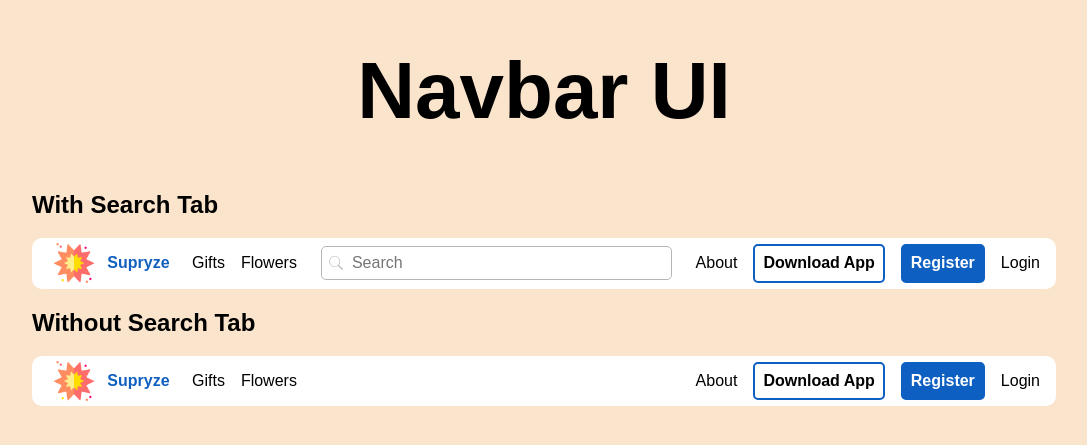
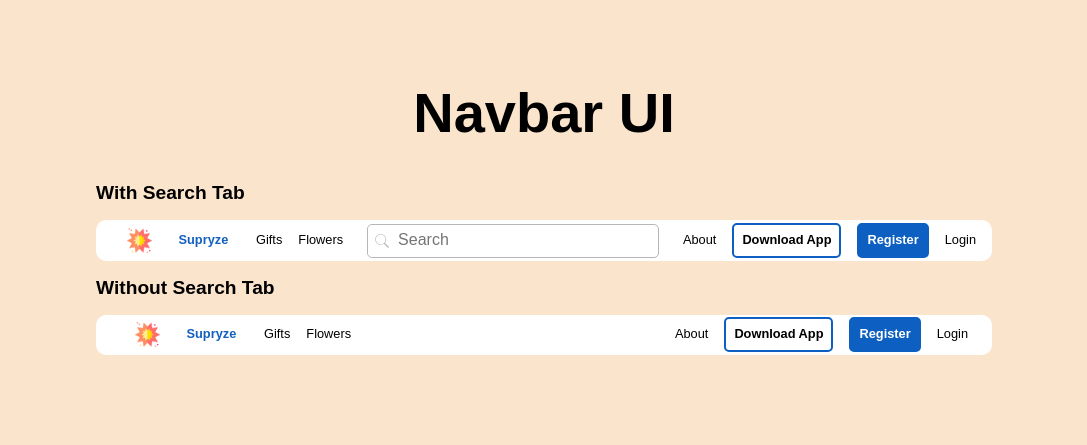
Before and after one commit to ErikSalva/navbar-UI-Figma-Auto-Layout, a plain HTML site: page index.html in a window 1280 px wide. Shown: the part 201-646 px from the top of the page, without its empty margins (96-1183 px from the left). Drawn offline with Linux system fonts and the light colour scheme.

Commit message:
Agregue responsive para los anchos de 480, 768, 1024, 1280, 1440 y 1920

```diff
--- /dev/null
+++ b/css/responsive.css
@@ -0,0 +1,75 @@
+/* faltaron resposive de 320*/
+
+
+@media (min-width: 479px) and (max-width: 767px) {
+    :root{
+        --font-size-h1:3.5rem;
+        --font-size-h2:1.2rem;
+        --font-size-navbar: 0.6rem;
+        --width-logo: 25px;
+
+
+    }
+    .nav-content-first{
+        flex-wrap: wrap;
+        padding: 0.5rem 0.5rem;
+    }
+
+    .nav-content-second{
+        flex-wrap: wrap;
+        padding: 0.5rem 0.5rem;
+    }
+    .input-group{
+        width: 100%;
+         height: 1.5rem;
+    }
+}
+
+
+@media (min-width: 767px) and (max-width: 1023px){
+    :root{
+        --font-size-h1:3.5rem;
+        --font-size-h2:1.2rem;
+        --font-size-navbar: 0.8rem;
+        --width-logo: 25px;
+
+
+    }
+    .nav-content-first{
+        flex-wrap: wrap;
+        padding: 0.5rem 0.5rem;
+    }
+
+    .nav-content-second{
+        flex-wrap: wrap;
+        padding: 0.5rem 0.5rem;
+    }
+}
+
+@media (min-width: 1023px) and (max-width: 1279px){
+
+    :root{
+        --font-size-h1:3.5rem;
+        --font-size-h2:1.2rem;
+        --font-size-navbar: 0.8rem;
+        --width-logo: 25px;
+
+
+    }
+    .nav-content-first{
+        flex-wrap: wrap;
+        padding: 0.5rem 0.5rem;
+    }
+}
+
+
+
+@media (min-width: 1279px) and (max-width: 1439px){
+    :root{
+        --font-size-h1:3.5rem;
+        --font-size-h2:1.2rem;
+        --font-size-navbar: 0.8rem;
+        --width-logo: 25px;
+
+    }
+}
--- a/css/styles.css
+++ b/css/styles.css
@@ -1,5 +1,11 @@
 
+:root{
+    --font-size-h1:4rem;
+    --font-size-h2:1.5rem;
+    --font-size-navbar: 1rem;
+    --width-logo: 35px;
 
+}
 
 body{
     background-color: rgb(251,228,204);
@@ -11,15 +17,29 @@ body{
 
 }
 
+h2{
+    font-size: var(--font-size-h2);
+}
+
+a{
+    font-size: var(--font-size-navbar);
+}
+
+p{
+    font-size: var(--font-size-navbar);
+}
+
+
+
 main{
-    width: 80%;
+    width: 70%;
 
 }
 
 .main-title{
     font-weight: 800;
     text-align: center;
-    font-size: 80px;
+    font-size: var(--font-size-h1);
 }
 .nav-general > *{
     margin: 0 0.5rem;
@@ -52,10 +72,12 @@ main{
     display: flex;
     align-items: center;
     justify-content: center;
+    padding: 0.2rem;
+    box-sizing: border-box;
 }
 
 .logo__icon{
-    width: 40px;
+    width: var(--width-logo);
 }
 
 .logo__tittle{
@@ -70,7 +92,7 @@ main{
     display: flex;
     border-radius: 5px;
     margin: 0 1rem;
-    flex-grow: 5;
+    flex-grow: 1;
 
 }
 
--- a/index.html
+++ b/index.html
@@ -6,6 +6,7 @@
     <title>Document</title>
     <link rel="stylesheet" href="css/normalize.css">
     <link rel="stylesheet" href="css/styles.css">
+    <link rel="stylesheet" href="css/responsive.css">
 
 </head>
 <body>
@@ -48,7 +49,7 @@
 
             <h2>Without Search Tab</h2>
 
-            <div class="nav-content-second">
+            <div class="nav-general nav-content-second">
 
                 <div class="buttons">
                     <div class="nav__logo">
```
